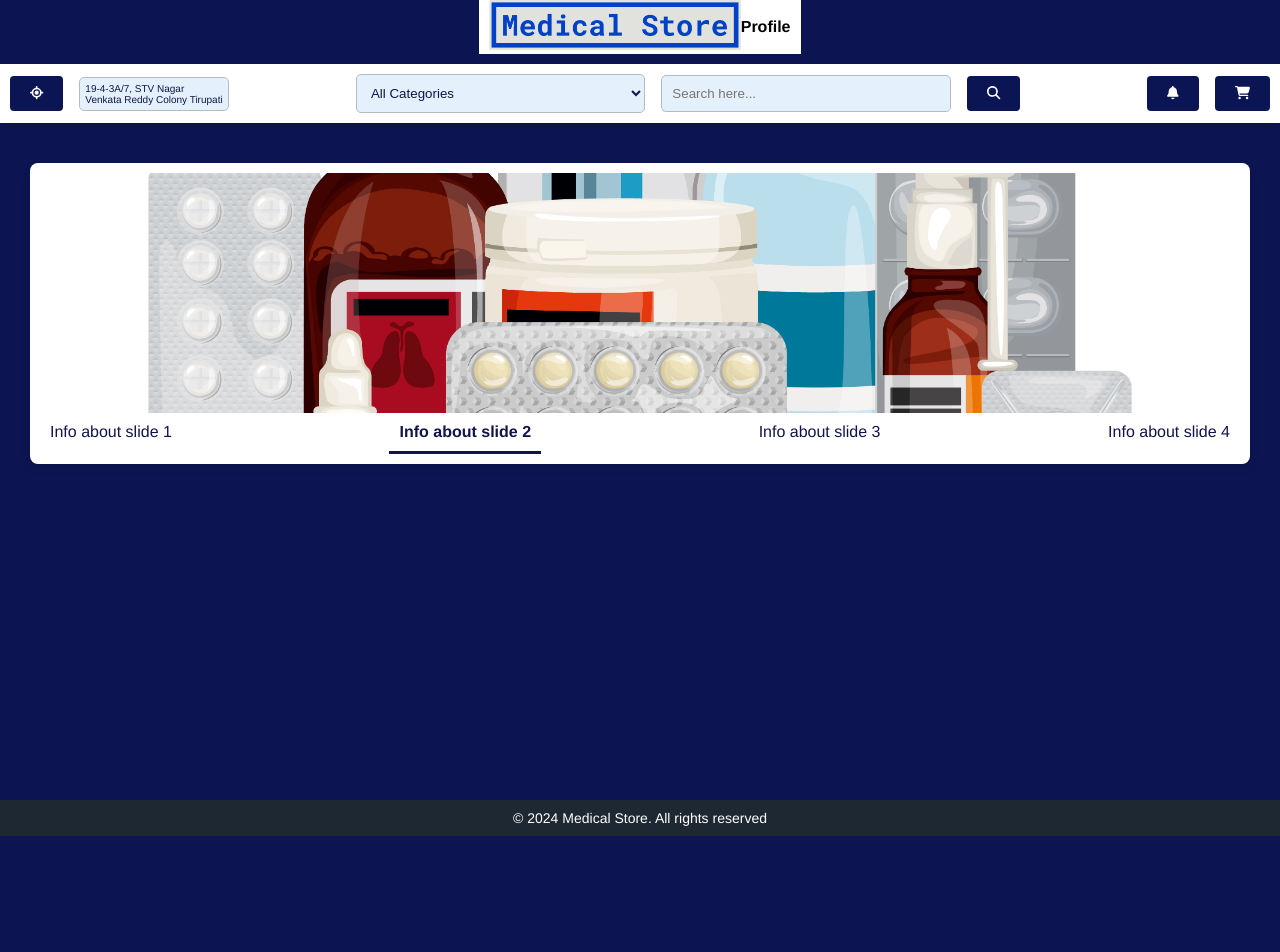
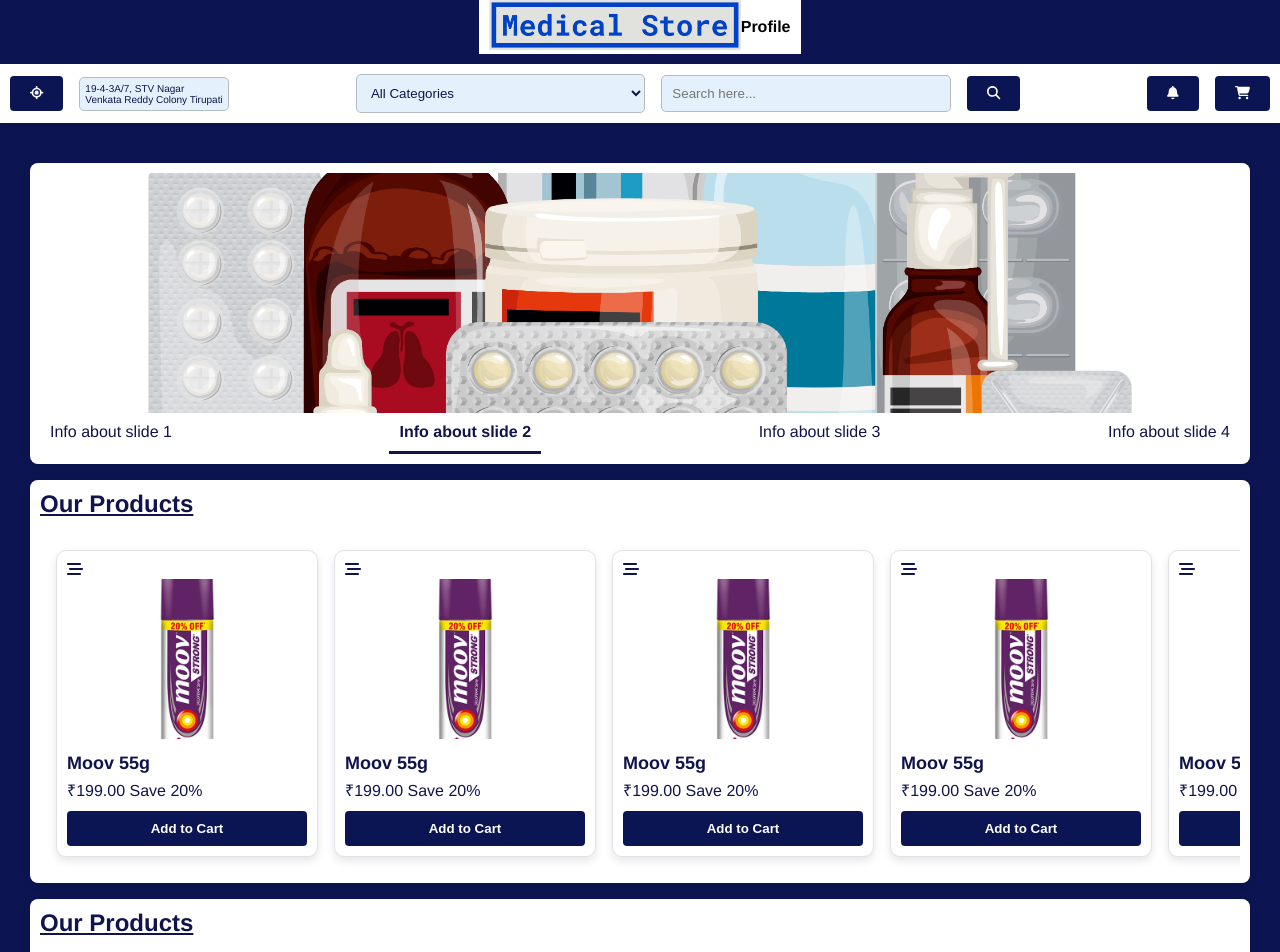
Before and after one commit to charangajjala/MedEase, a React (Vite) app in the folder frontend/: page /dashboard in a window 1280 px wide. Shown: the top 952 px of the page. Before the commit the page ends 836 px from the top, so only its background shows below. Built offline with nearby package versions, Linux system fonts and the light colour scheme.

Commit message:
implemented the product card and added dummy data to the user dashboard

```diff
--- a/frontend/src/containers/User/UserDashboard/UserDashboard.jsx
+++ b/frontend/src/containers/User/UserDashboard/UserDashboard.jsx
@@ -1,5 +1,11 @@
 import { useEffect, useState } from "react";
-import { Header, Footer, Navbar, BannerSlider } from "../../../userComponents";
+import {
+  Header,
+  Footer,
+  Navbar,
+  BannerSlider,
+  ProductCard,
+} from "../../../userComponents";
 import "./UserDashboard.scss";
 
 const UserDashboard = () => {
@@ -39,10 +45,36 @@
             <div className="user-dashboard__content__banner">
               <BannerSlider />
             </div>
+
+            <div className="user-dashboard__content__products">
+              <div className="user-dashboard__content__products__heading">
+                <h2>Our Products</h2>
+              </div>
+              <div className="user-dashboard__content__product__cards">
+                <ProductCard />
+                <ProductCard />
+                <ProductCard />
+                <ProductCard />
+                <ProductCard />
+              </div>
+            </div>
+
+            <div className="user-dashboard__content__products">
+              <div className="user-dashboard__content__products__heading">
+                <h2>Our Products</h2>
+              </div>
+              <div className="user-dashboard__content__product__cards">
+                <ProductCard />
+                <ProductCard />
+                <ProductCard />
+                <ProductCard />
+                <ProductCard />
+              </div>
+            </div>
           </div>
         </main>
+        <Footer />
       </div>
-      <Footer />
     </>
   );
 };
--- a/frontend/src/containers/User/UserDashboard/UserDashboard.scss
+++ b/frontend/src/containers/User/UserDashboard/UserDashboard.scss
@@ -23,7 +23,6 @@
     padding: 30px;
     display: flex;
     flex-direction: column;
-    gap: 20px;
     justify-content: start;
 
     @media (max-width: 768px) {
@@ -32,6 +31,31 @@
   }
 
   &__content {
-    @include content-style;
+    display: flex;
+    flex-direction: column;
+    gap: 1em;
+
+    &__banner {
+      @include content-style;
+    }
+
+    &__products {
+      @include content-style;
+
+      &__heading {
+        text-decoration: underline;
+      }
+    }
+
+    &__product__cards {
+      display: flex;
+      gap: 1em;
+      overflow-x: auto;
+      padding: 1rem;
+
+      &::-webkit-scrollbar {
+        display: none;
+      }
+    }
   }
 }
--- a/frontend/src/styles/mixins/userMixins.scss
+++ b/frontend/src/styles/mixins/userMixins.scss
@@ -39,15 +39,15 @@
   }
 }
 
-@mixin content-style {
-  background-color: $white;
+@mixin content-style($bg-color: $white, $padding: 10px, $gap: 1em) {
+  background-color: $bg-color;
   color: $text-color;
   border-radius: 8px;
-  padding: 10px 10px;
+  padding: $padding;
   box-shadow: 0 4px 8px rgba($black, 0.1);
   display: flex;
   flex-direction: column;
-  gap: 1em;
+  gap: $gap;
 }
 
 @mixin image-style {
--- /dev/null
+++ b/frontend/src/userComponents/ProductCard/ProductCard.jsx
@@ -0,0 +1,30 @@
+import { faReorder } from "@fortawesome/free-solid-svg-icons";
+import { FontAwesomeIcon } from "@fortawesome/react-fontawesome";
+import moov from "../../assets/moov.jpg";
+import "./ProductCard.scss";
+
+const ProductCard = () => {
+  return (
+    <div className="product-card">
+      <div className="product-card__like">
+        <FontAwesomeIcon icon={faReorder} />
+      </div>
+      <div className="product-card__image">
+        <img src={moov} alt="product" />
+      </div>
+      <div className="product-card__content">
+        <div className="product-card__content__title">
+          <h3>Moov 55g</h3>
+        </div>
+        <div className="product-card__content__price">
+          <p>₹199.00 <span className="price-discount">Save 20%</span></p>
+        </div>
+        <div className="product-card__content__button">
+          <button>Add to Cart</button>
+        </div>
+      </div>
+    </div>
+  );
+};
+
+export default ProductCard;
--- /dev/null
+++ b/frontend/src/userComponents/ProductCard/ProductCard.scss
@@ -0,0 +1,93 @@
+@import "../../styles/colors/colors.scss";
+@import "../../styles/fonts/fonts.scss";
+@import "../../styles/mixins/userMixins.scss";
+
+.product-card {
+  display: flex;
+  flex-direction: column;
+  padding: 10px;
+  position: relative;
+  border: 1px solid $border-color;
+  border-radius: 10px;
+  background-color: $white;
+  box-shadow: 0 4px 8px rgba($black, 0.1);
+  transition: transform 0.3s ease, box-shadow 0.3s ease;
+
+  &:hover {
+    transform: translateY(-5px);
+    box-shadow: 0 6px 12px rgba($black, 0.2);
+  }
+
+  &__image {
+    position: relative;
+
+    img {
+      width: 240px;
+      height: 20vh;
+      border-radius: 10px;
+      object-fit: cover;
+    }
+
+    .product-card__favorite {
+      position: absolute;
+      top: 10px;
+      right: 10px;
+      background: none;
+      border: none;
+      color: $text-color;
+      cursor: pointer;
+
+      &:hover {
+        color: $error-color;
+      }
+    }
+  }
+
+  &__content {
+    margin-top: 10px;
+
+    &__title {
+      h3 {
+        font-size: $font-size-large;
+        color: $text-color;
+        margin-bottom: 5px;
+      }
+
+      .product-card__content__weight {
+        font-size: $font-size-small;
+        color: $text-color;
+      }
+    }
+
+    &__price {
+      display: flex;
+      flex-direction: column;
+      align-items: flex-start;
+      gap: 5px;
+
+      .product-card__content__actual-price {
+        text-decoration: line-through;
+        color: $text-light;
+      }
+
+      .product-card__content__discounted-price {
+        font-weight: bold;
+        color: $success-color;
+      }
+
+      .product-card__content__save {
+        font-size: $font-size-small;
+        color: $success-color;
+      }
+    }
+
+    &__button {
+      button {
+        @include button-style;
+        margin-top: 10px;
+        width: 100%;
+        font-weight: bold;
+      }
+    }
+  }
+}
--- a/frontend/src/userComponents/index.js
+++ b/frontend/src/userComponents/index.js
@@ -2,5 +2,6 @@
 import { default as Navbar } from "./Navbar/Navbar.jsx";
 import { default as Footer } from "./Footer/Footer.jsx";
 import { default as BannerSlider } from "./BannerSlider/BannerSlider.jsx";
+import { default as ProductCard } from "./ProductCard/ProductCard.jsx";
 
-export { Header, Navbar, Footer, BannerSlider };
+export { Header, Navbar, Footer, BannerSlider, ProductCard };
```
Also changed, not shown: frontend/src/assets/moov.jpg (added), frontend/src/components/Footer/Footer.scss (line endings or trailing spaces).
